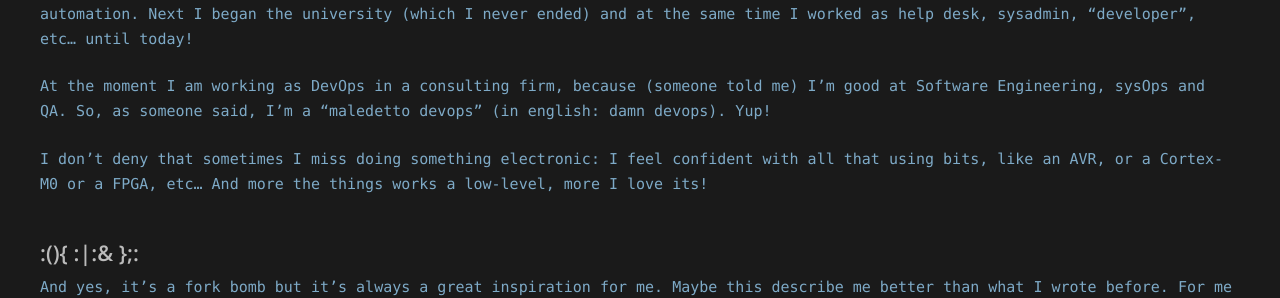
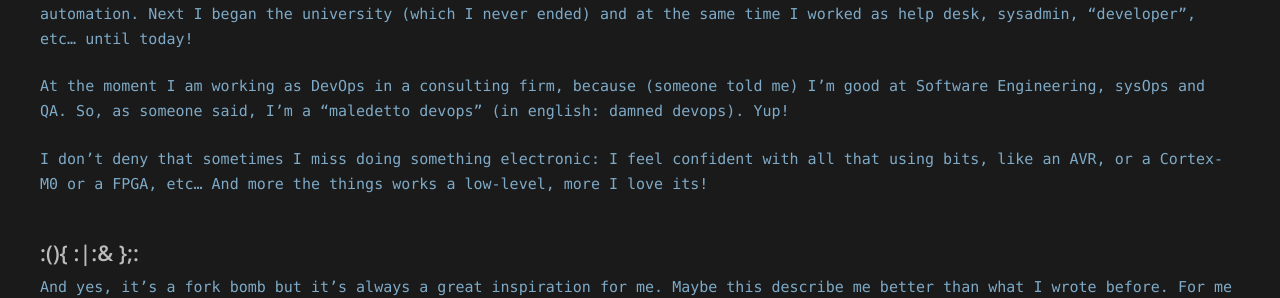
Before and after one commit to CPTBarbaciccia/cptbarbaciccia.github.io, a Jekyll site: the page built from about.md, in a window 1280 px wide. Shown: the part 630-928 px from the top of the page. Built offline with Jekyll 4.4.1, drawn with Linux system fonts in a browser that asks for light colours; some web fonts are replaced.

Commit message:
:rage2: - fix semantic error, yet

```diff
--- a/_posts/2018-08-07-Jenkins-Nuget-Mirrors.markdown
+++ b/_posts/2018-08-07-Jenkins-Nuget-Mirrors.markdown
@@ -78,7 +78,7 @@
 
 ### Considerations
 
-Cases like these (unfortunately) are more commons that anyone believes, so it's even more mandatory have a plane and standard operating procedures to better manage these unexpected events.
+Cases like these (unfortunately) are more common that anyone believes, so it's even more mandatory have a plan and standard operating procedures to better manage these unexpected events.
 
 My advice is to have as many internet access as possible combined with control tools for malicious software.
 Because, hold all infrastructure closed and at the same time want to use packages that comes from the internet anyway, doesn't prevent external attacks and doesn't reduces its chances significantly.
--- a/about.md
+++ b/about.md
@@ -27,7 +27,7 @@
 Next I began the university (which I never ended) and at the same time I worked as help desk, sysadmin, "developer", etc... until today!
 
 At the moment I am working as DevOps in a consulting firm, because (someone told me) I'm good at Software Engineering, sysOps and QA.
-So, as someone said, I'm a "maledetto devops" (in english: damn devops).
+So, as someone said, I'm a "maledetto devops" (in english: damned devops).
 Yup!
 
 I don't deny that sometimes I miss doing something electronic:
```
